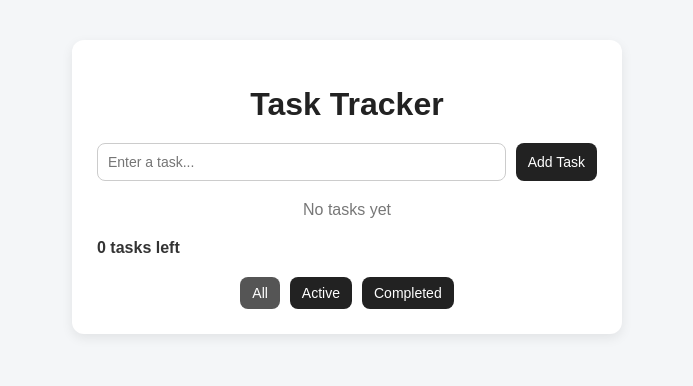
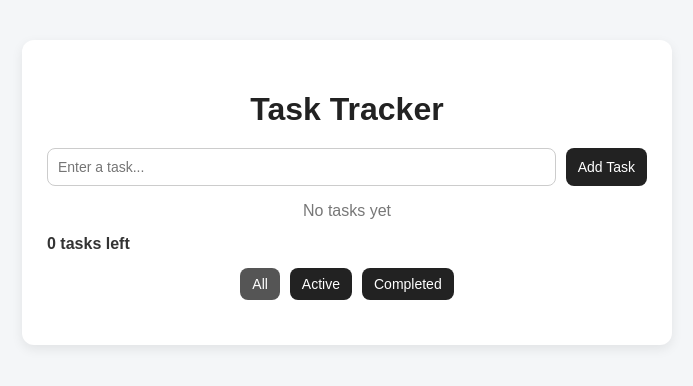
Before and after one commit to tshiyonzo25/taskflow, a React (Vite) app: page / in a window 1280 px wide. Shown: the top 386 px of the page, without its empty margins (293-986 px from the left). Built offline with nearby package versions, Linux system fonts and the light colour scheme.

Commit message:
style: improve layout and center content
Refactored layout using a centered card design with max-width and consistent spacing. Removed duplicate filter controls and improved overall UI presentation.

```diff
--- a/src/App.css
+++ b/src/App.css
@@ -16,11 +16,16 @@ body {
 /* Card */
 .app-card {
   width: 100%;
-  max-width: 500px;
+  max-width: 600px;
   background: #ffffff;
-  padding: 25px;
+  padding: 30px 25px;
   border-radius: 12px;
   box-shadow: 0 4px 12px rgba(0, 0, 0, 0.08);
+}
+
+/* Add spacing between sections */
+.app-card > * {
+  margin-bottom: 15px;
 }
 
 /* Title */
@@ -34,7 +39,6 @@ body {
 .task-input-form {
   display: flex;
   gap: 10px;
-  margin-bottom: 20px;
 }
 
 /* Input */
@@ -60,6 +64,7 @@ button {
   background: #222;
   color: white;
   font-size: 14px;
+  transition: 0.2s ease;
 }
 
 button:hover {
@@ -79,7 +84,6 @@ li {
   justify-content: space-between;
   align-items: center;
   padding: 12px;
-  margin-bottom: 10px;
   background: #f9fafb;
   border: 1px solid #e5e7eb;
   border-radius: 8px;
@@ -98,30 +102,27 @@ li span.completed {
   color: #888;
 }
 
-/* Task action buttons */
+/* Task buttons */
 .task-actions {
   display: flex;
   gap: 10px;
-  flex-shrink: 0;
 }
 
-/* Footer area */
+/* Footer */
 .task-footer {
   display: flex;
   justify-content: space-between;
   align-items: center;
-  margin-top: 20px;
-  gap: 12px;
 }
 
 /* Counter */
 .task-counter {
-  margin: 0;
   font-weight: bold;
   color: #333;
+  margin: 0;
 }
 
-/* Clear completed button */
+/* Clear button */
 .clear-completed-btn {
   background: #b91c1c;
 }
@@ -130,15 +131,14 @@ li span.completed {
   background: #991b1b;
 }
 
-/* Filter buttons at bottom */
+/* Filter buttons */
 .filter-buttons {
   display: flex;
   justify-content: center;
   gap: 10px;
-  margin-top: 20px;
 }
 
-/* Active filter button */
+/* Active filter */
 .active-filter {
   background: #555;
 }
@@ -147,5 +147,4 @@ li span.completed {
 .empty {
   text-align: center;
   color: #777;
-  margin: 20px 0;
 }
```
Also changed, not shown: src/App.jsx (+6 -2 lines).
